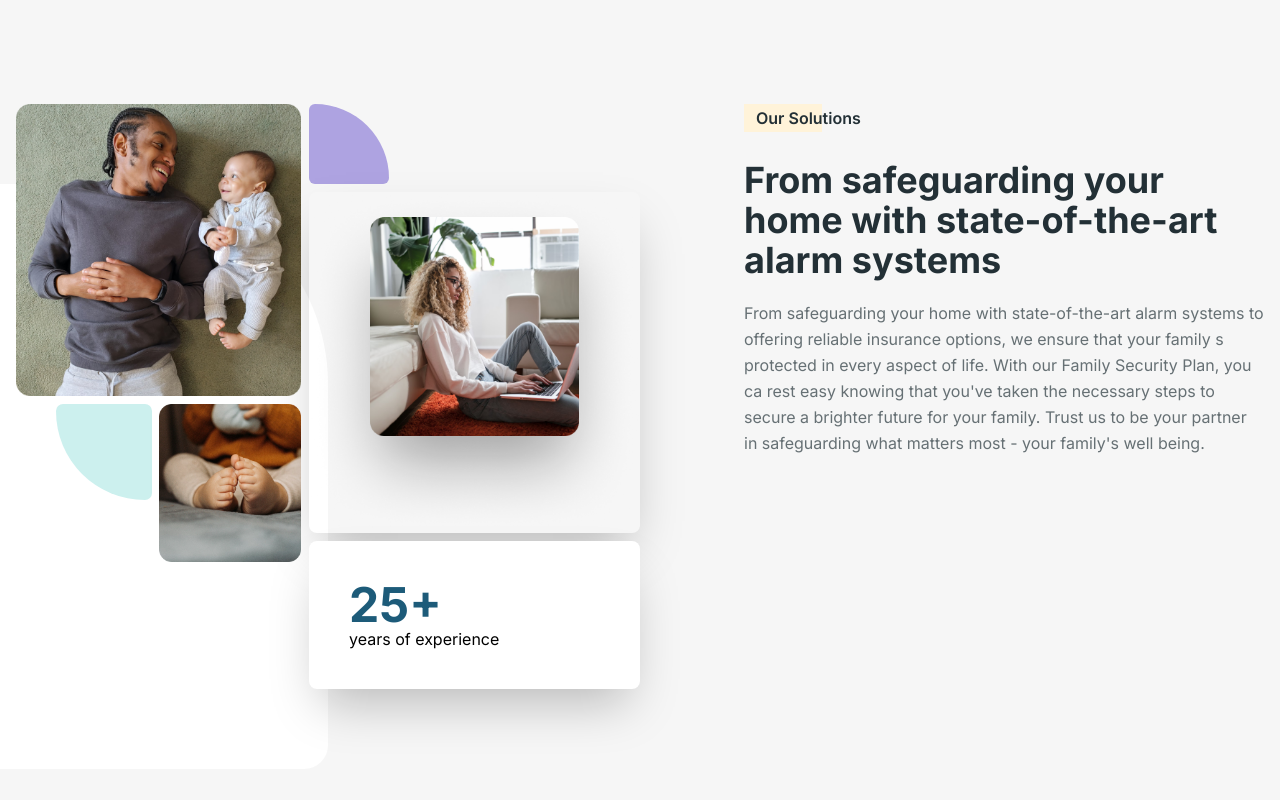
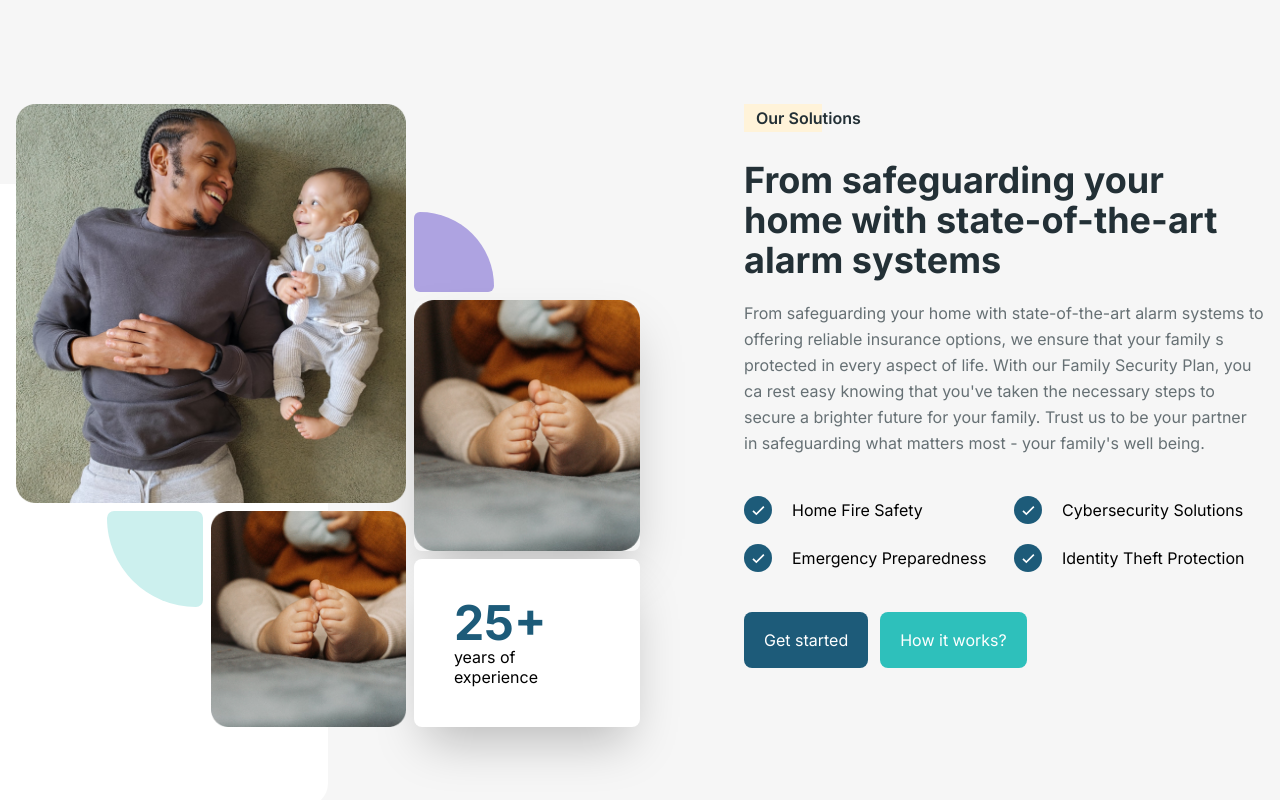
Before and after one commit to fiificode/famsec-insurance, a Next.js app: page / in a window 1280 px wide. Shown: the part 2014-2814 px from the top of the page. Built offline with nearby package versions, Linux system fonts and the light colour scheme.

Commit message:
completion of Solution section

```diff
--- a/app/components/Solutions.jsx
+++ b/app/components/Solutions.jsx
@@ -1,5 +1,7 @@
 import Image from "next/image";
 import React from "react";
+import Link from "next/link";
+import { BiCheck } from "react-icons/bi";
 
 const solutionContent = {
   text: {
@@ -68,8 +70,10 @@ const Solutions = () => {
                 <div className="flex justify-end gap-2">
                   <div className="w-4/12 flex">
                     <div className="ml-auto">
-                      <div className="bg-greenLight w-10 h-10 lg:w-24 lg:h-24
-                       rounded-2xl rounded-bl-[200px]"></div>
+                      <div
+                        className="bg-greenLight w-10 h-10 lg:w-24 lg:h-24
+                       rounded-2xl rounded-bl-[200px]"
+                      ></div>
                     </div>
                   </div>
                   <div className="w-6/12">
@@ -90,11 +94,11 @@ const Solutions = () => {
                   </div>
                   <div>
                     <Image
-                      src={solutionContent?.images?.img3}
+                      src={solutionContent?.images?.img2}
                       alt="image"
                       width={547}
                       height={573}
-                      className="object-cover w-full h-full rounded-lg shadow-2xl"
+                      className="object-cover w-full h-full overflow-hidden rounded-lg shadow-2xl"
                     />
                   </div>
                   {solutionContent?.experience?.label && (
@@ -103,9 +107,7 @@ const Solutions = () => {
                         <strong className="block font-bold text-primary text-xl lg:text-5xl">
                           {solutionContent.experience.year}
                         </strong>
-                            <span>
-                              {solutionContent.experience.label}
-                            </span>
+                        <span>{solutionContent.experience.label}</span>
                       </div>
                     </div>
                   )}
@@ -133,6 +135,38 @@ const Solutions = () => {
                 {solutionContent.text.description}
               </p>
             )}
+            <ul className="grid grid-cols-1 sm:grid-cols-2 w-full gap-4 md:gap-5 mb-10">
+              {solutionContent?.text?.features.map((feature, idx) => (
+                <li
+                  className="flex flex-grow items-center space-x-5"
+                  key={feature.title}
+                >
+                  <span className="w-7 h-7 rounded-full bg-primary flex items-center justify-center">
+                    <BiCheck className="text-white text-xl" />
+                  </span>
+                  <span>{feature.title}</span>
+                </li>
+              ))}
+            </ul>
+
+            <div className="flex space-x-3">
+              <Link
+                href={solutionContent?.text?.cta.btn1.href}
+                className="py-4 px-5 bg-primary text-white rounded-lg duration-300
+                    transition-all ease-in-out hover:bg-[#134761] hover:shadow-lg
+                    inline-block relative top-0 hover:-top-1"
+              >
+                {solutionContent?.text?.cta?.btn1?.label}
+              </Link>
+              <Link
+                href={solutionContent?.text?.cta?.btn2?.href}
+                className="py-4 px-5 bg-secondary text-white rounded-lg duration-300
+                    transition-all ease-in-out hover:bg-[#179792] hover:shadow-lg
+                    inline-block relative top-0 hover:-top-1"
+              >
+                {solutionContent?.text?.cta?.btn2?.label}
+              </Link>
+            </div>
           </div>
         </div>
       </div>
```
Lines whose indentation alone changed are shown as unchanged.
